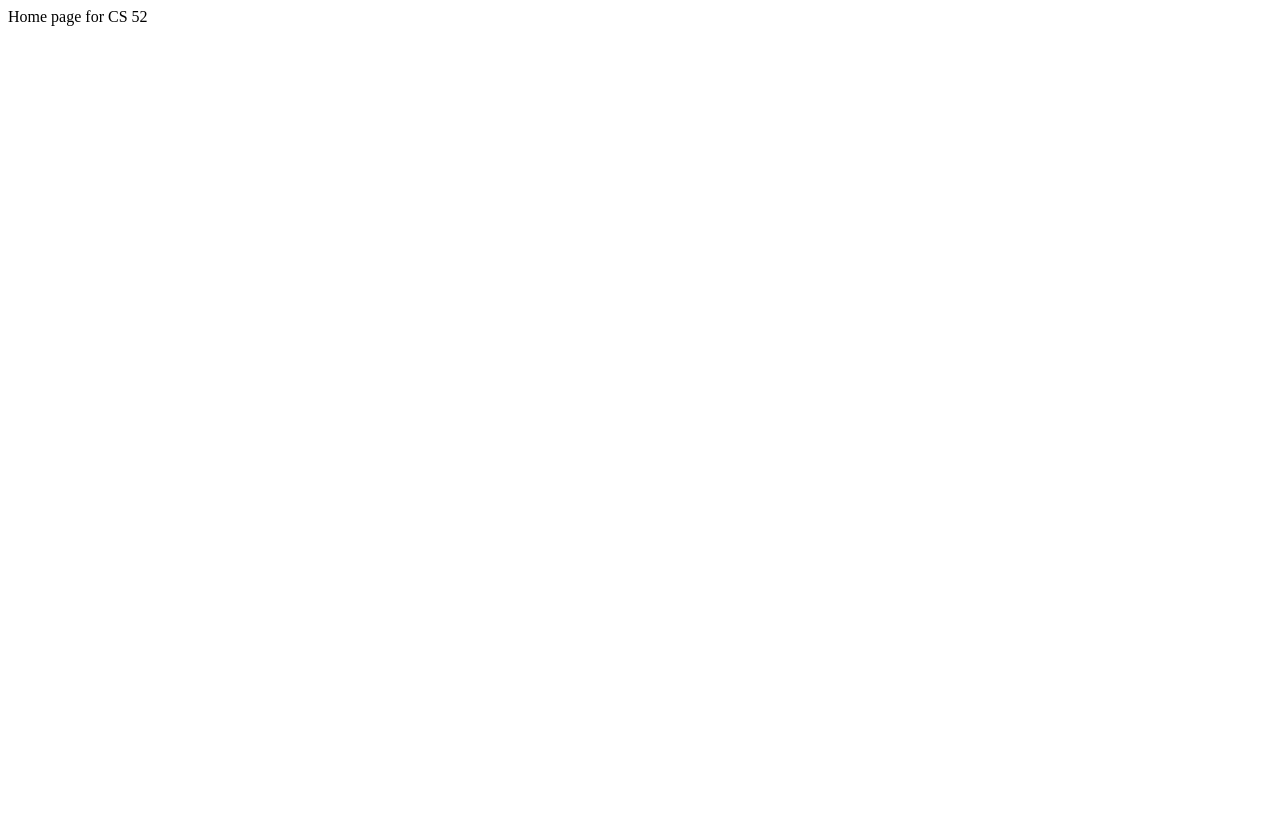
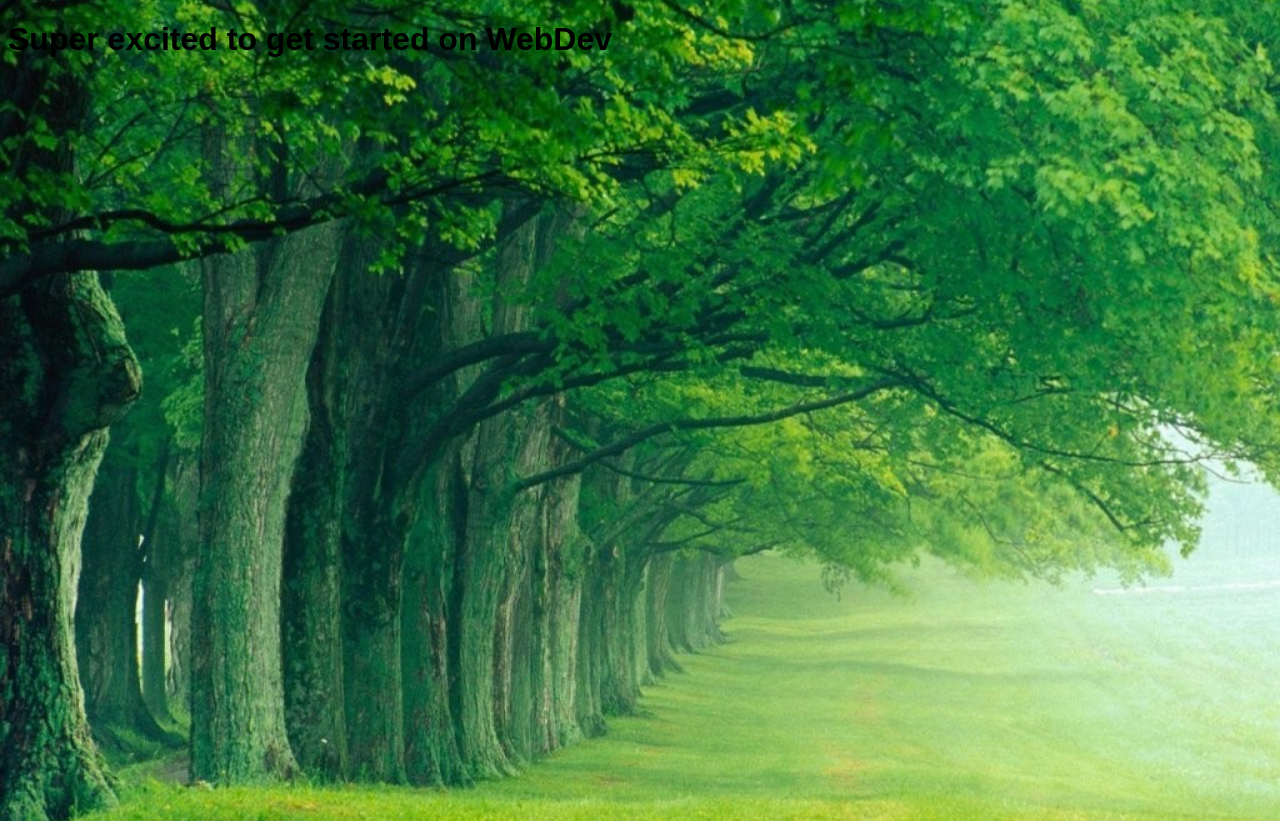
Before and after one commit to jge94/cs52jinnan, a plain HTML site: page index.html in a window 1280 px wide. Before the commit the page ends 800 px from the top, so only its background shows below. Drawn offline with Linux system fonts and the light colour scheme.

Commit message:
added CSS and some other fancy stuff

```diff
--- a/index.html
+++ b/index.html
@@ -2,9 +2,48 @@
 <html>
   <head>
     <title>cs52jinnan.me</title>
+    <link rel="stylesheet" type="text/css" href="style.css">
   </head>
 
   <body>
-    Home page for CS 52
+    <h1>Super excited to get started on WebDev</h1>
   </body>
 </html>
+
+
+<!--
+<!DOCTYPE html>
+<html>
+<title>W3.CSS Template</title>
+<meta charset="UTF-8">
+<meta name="viewport" content="width=device-width, initial-scale=1">
+<link rel="stylesheet" href="https://www.w3schools.com/w3css/4/w3.css">
+<link rel="stylesheet" href="https://fonts.googleapis.com/css?family=Raleway">
+<style>
+body,h1 {font-family: "Raleway", sans-serif}
+body, html {height: 100%}
+.bgimg {
+    background-image: url('/w3images/forestbridge.jpg');
+    min-height: 100%;
+    background-position: center;
+    background-size: cover;
+}
+</style>
+<body>
+
+<div class="bgimg w3-display-container w3-animate-opacity w3-text-white">
+  <div class="w3-display-topleft w3-padding-large w3-xlarge">
+    Logo
+  </div>
+  <div class="w3-display-middle">
+    <h1 class="w3-jumbo w3-animate-top">COMING SOON</h1>
+    <hr class="w3-border-grey" style="margin:auto;width:40%">
+    <p class="w3-large w3-center">35 days left</p>
+  </div>
+  <div class="w3-display-bottomleft w3-padding-large">
+    Powered by <a href="https://www.w3schools.com/w3css/default.asp" target="_blank">w3.css</a>
+  </div>
+</div>
+
+</body>
+</html> -->
--- /dev/null
+++ b/style.css
@@ -0,0 +1,18 @@
+body, h1
+{
+  font-family: "Raleway",
+  sans-serif
+}
+
+body, html
+{
+  height: 100%
+}
+
+
+body {
+    background-image: url('nature_bg.jpg');
+    min-height: 100%;
+    background-position: center;
+    background-size: cover;
+}
```
Also changed, not shown: nature_bg.jpg (added).
